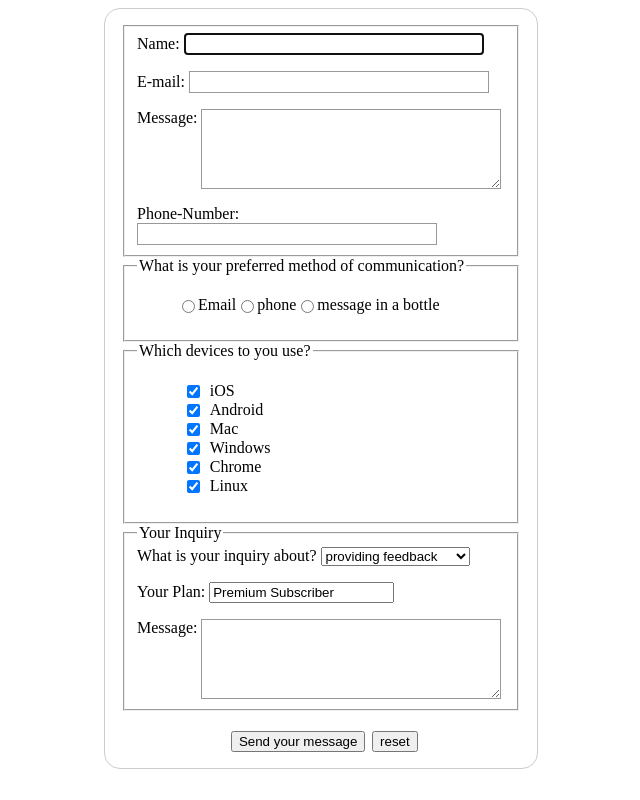
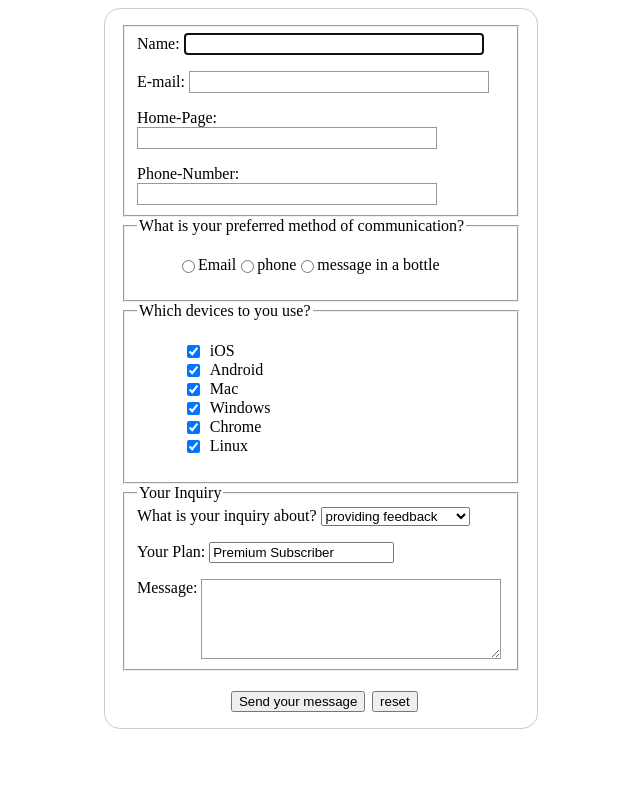
Before and after one commit to Ajshannon/contactForm, a website: page contactForm.html in a window 1280 px wide. Shown: the whole page, without its empty margins (319-959 px from the left). Drawn offline with Linux system fonts and the light colour scheme.

Commit message:
also included the home-page field

```diff
--- a/contactForm.html
+++ b/contactForm.html
@@ -89,7 +89,8 @@
       flex-direction: row;
 
     }
-;
+
+    ;
 
     #info {
       display: flex;
@@ -105,6 +106,7 @@
     label {
       text-align: left;
     }
+
     #buttons {
       justify-content: center;
       align-items: center;
@@ -128,12 +130,12 @@
         <input type="email" id="mail" name="user_mail">
       </div>
       <div>
-          <label for="msg">Message:</label>
-          <textarea id="msg" name="user_message"></textarea>
-        </div>
+        <label for="Home-page">Home-Page:</label>
+        <input type="url" id="Home-page" name="homepage">
+      </div>
       <div>
-        <label for="phone-number">Phone-Number:</label>
-        <input type="tel" id="phone-number" name="user_mail">
+      <label for="phone-number">Phone-Number:</label>
+      <input type="tel" id="phone-number" name="user_mail">
       </div>
 
     </fieldset>
```
